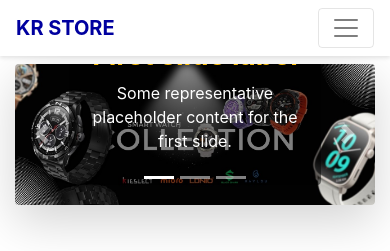
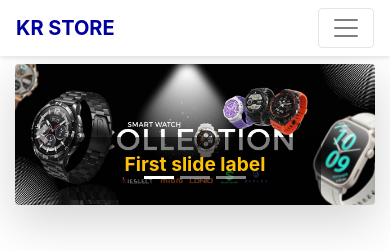
Before and after one commit to phalla009/KR_Store_Ecommerce, a Flask app: page / in a window 390 px wide. Shown: the top 251 px of the page. Run offline with Flask 3, Linux system fonts and the light colour scheme; some libraries are stand-ins or nearby versions.

Commit message:
Edited file

```diff
--- a/static/styles.css
+++ b/static/styles.css
@@ -269,3 +269,29 @@ textarea {
   padding: 3px 10px;
   font-weight: bold;
 }
+
+@media (max-width: 768px) {
+    .carousel-item img {
+      max-height: 250px !important;
+    }
+    .carousel-caption {
+      font-size: 0.9rem;
+      padding: 0.5rem;
+    }
+    .carousel-caption h3 {
+      font-size: 1.2rem;
+    }
+  }
+
+  @media (max-width: 576px) {
+    .carousel-item img {
+      max-height: 180px !important;
+    }
+    .carousel-caption {
+      bottom: 5px;
+      padding: 0.4rem;
+    }
+    .carousel-caption p {
+      display: none; /* Hide text for very small screens */
+    }
+  }
--- a/templates/front/master.html
+++ b/templates/front/master.html
@@ -83,19 +83,18 @@
         </ul>
 
         <form class="d-flex align-items-center my-2 my-lg-0 position-relative" style="gap: 0.5rem; width: auto;">
-          <div class="input-group" style="min-width: 250px;">
-            <div class="input-group-prepend">
-              <span class="input-group-text bg-white border-right-0">
-                <i class="fas fa-search text-muted"></i>
-              </span>
+            <div style="position: relative;">
+              <!-- Search icon with space -->
+              <i class="fas fa-search"
+                 style="position: absolute; left: 12px; top: 50%; transform: translateY(-50%); color: gray;"></i>
+              <input
+                class="form-control"
+                type="search"
+                placeholder="Search"
+                aria-label="Search"
+                style="padding-left: 2.2rem;"
+              />
             </div>
-            <input
-              class="form-control border-left-0"
-              type="search"
-              placeholder="Search"
-              aria-label="Search"
-            />
-          </div>
 
           <a
             href="/cart"
```
